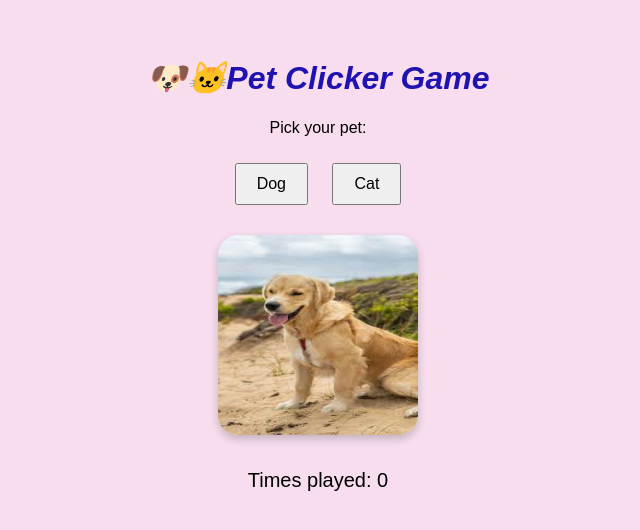
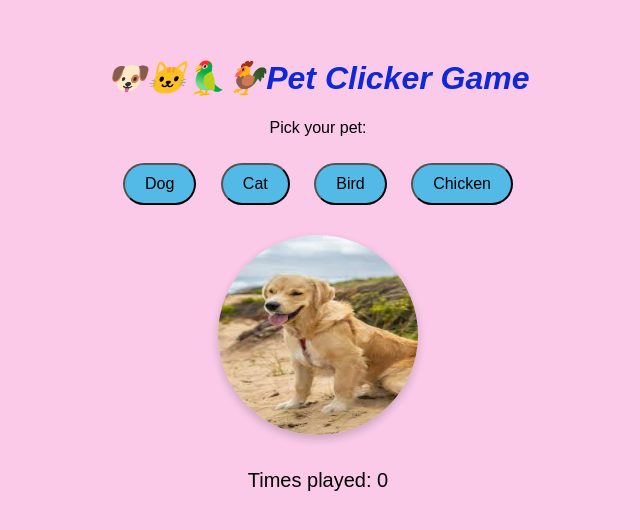
Before and after one commit to Thembeka1/OOP-PET-GAME, a plain HTML site: page index.html in a window 1280 px wide. Both pictures are taken after a click on the button "Dog". Shown: the whole page, without its empty margins (322-962 px from the left). Drawn offline with Linux system fonts and the light colour scheme.

Commit message:
changes done

```diff
--- a/index.html
+++ b/index.html
@@ -4,72 +4,86 @@
   <meta charset="UTF-8">
   <title>Pet Clicker Game</title>
   <link rel="stylesheet" href="./style.css">
-  <script src="./script.js" defer></script>
 </head>
 <body>
 
-  <h1>🐶🐱Pet Clicker Game</h1>
-
+  <h1>🐶🐱🦜🐓Pet Clicker Game</h1>
   <p>Pick your pet:</p>
   <button onclick="choosePet('dog')">Dog</button>
   <button onclick="choosePet('cat')">Cat</button>
+  <button onclick="choosePet('Bird')">Bird</button>
+  <button onclick="choosePet('Chicken')">Chicken</button>
 
-  <div id="game" style="display: none;">
+  <section id="game" style="display: none;">
     <img
       id="petImage"
       class="pet"
-      src="images.jpg"
+      src="images/images-0.jpg"
       alt="Your Pet"
       onclick="playWithPet()"
     >
 
-    <div id="counter">Times played: 0</div>
-    <div id="actions"></div>
-  </div>
-
+    <section id="counter">Times played: 0</section>
+    <section id="actions"></section>
+  </section>
 
   <script>
-    // Define global variables
-let playCount = 0;
-let currentPet = '';
+let currentPet = null;
+let currentSound = null;
 
-// Handle pet selection
 function choosePet(pet) {
   currentPet = pet;
 
-  // Set pet image based on selection
       const petImage = document.getElementById('petImage');
-  petImage.src = pet === 'dog' ? 'images.jpg' : 'images/images-1.jpg';
+      switch (pet) {
+        case 'dog':
+          petImage.src = 'images/images-0.jpg';
+          currentSound = new Audio('Media/dog-barks-75750.mp3')
+          break;
+        case 'cat':
+          petImage.src = 'images/images-1.jpg';
+          currentSound = new Audio('Media/cat-meow-321642.mp3')
+          break;
+        case 'Chicken':
+          petImage.src = 'images/download-1.jpg';
+          currentSound = new Audio('Media/chicken-soundscape-200111.mp3')
+          break;
+        case 'Bird':
+          petImage.src = 'images/download.jpg';
+          currentSound = new Audio('Media/bird-333090.mp3')
+          break;
+        default:
+          petImage.src = 'images/default.jpg';
+          currentSound= null
+      }
 
-  // Show the game area
       document.getElementById('game').style.display = 'block';
 
-  // Reset play count
       playCount = 0;
       updateCounter();
     }
 
-// Handle playing with the pet
+
     function playWithPet() {
   playCount++;
   updateCounter();
 
-  // Optional: Add animation or feedback
+  if (currentSound) {
+    currentSound.currentTime = 0;
+    currentSound.play();
+  }
       const actionsDiv = document.getElementById('actions');
       actionsDiv.innerHTML = `<p>You played with your ${currentPet}!</p>`;
 
-  // Clear message after 1.5 seconds
       setTimeout(() => {
         actionsDiv.innerHTML = '';
       }, 1500);
     }
 
-// Update the counter display
+    // Update counter display
     function updateCounter() {
-  const counter = document.getElementById('counter');
-  counter.textContent = `Times played: ${playCount}`;
+      document.getElementById('counter').textContent = `Times played: ${playCount}`;
     }
-
 </script>
 </body>
 </html>
--- a/style.css
+++ b/style.css
@@ -1,15 +1,17 @@
 /* General Page Styling */
 body {
     font-family: Arial, sans-serif;
-    background: #f7dded;
+    background: #facae8;
     text-align: center;
     padding: 30px;
 
   }
+  p{
 
+  }
   /* Header Styling */
   h1 {
-    color: #1f12b0;
+    color: #0d28d8;
     font-style: italic;
   }
 
@@ -19,11 +21,15 @@ body {
     height: 200px;
     margin: 20px auto;
     cursor: pointer;
-    border-radius: 20px;
-    box-shadow: 0 4px 8px rgba(0, 0, 0, 0.2);
+    border-radius: 700px;
+    box-shadow: 0 4px 8px rgba(16, 14, 14, 0.2);
     transition: transform 0.2s;
+
   }
-
+  button{
+    background-color: #53bae7;
+    border-radius: 30px;
+  }
   /* Hover Effect on Pet Image */
   .pet:hover {
     transform: scale(1.05);
```
Also changed, not shown: images/download-1.jpg (added), images/download.jpg (added), images/images-0.jpg (renamed from images.jpg), 4 other files. Lines whose indentation alone changed are shown as unchanged.
